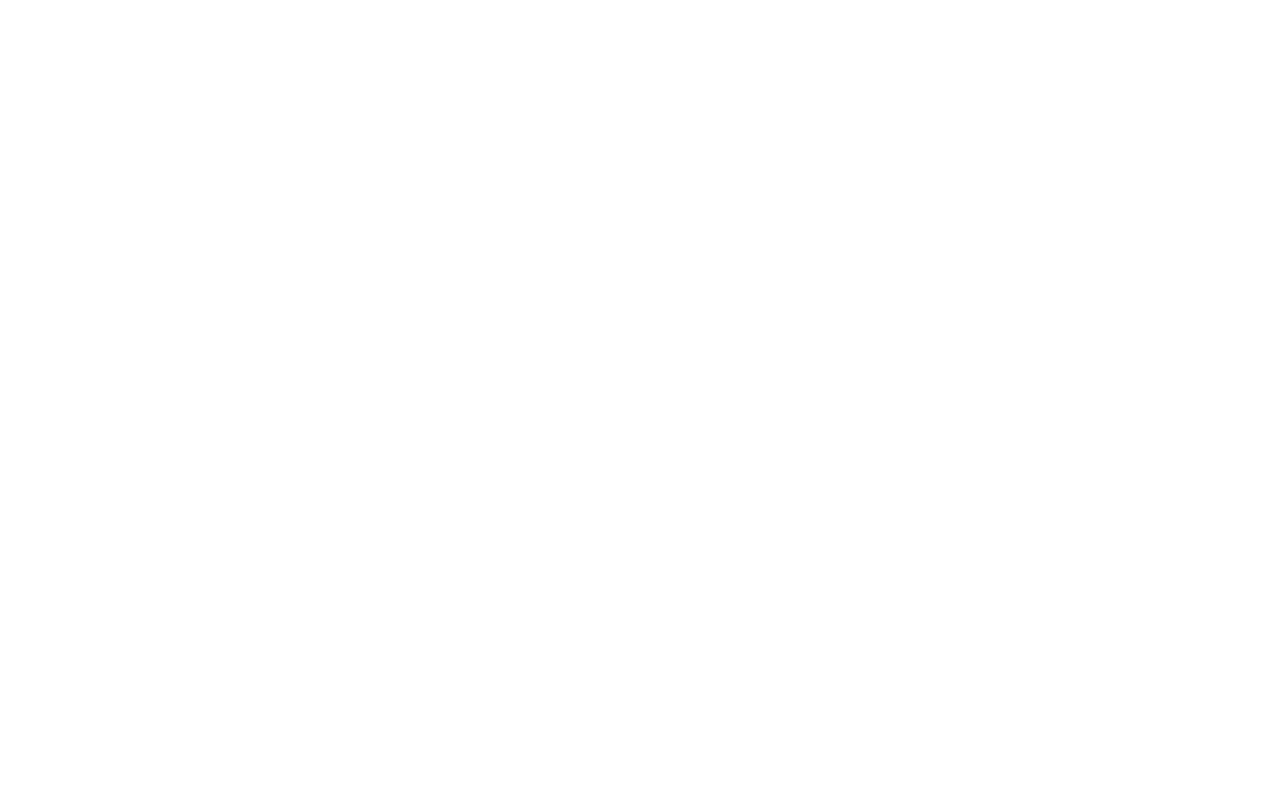
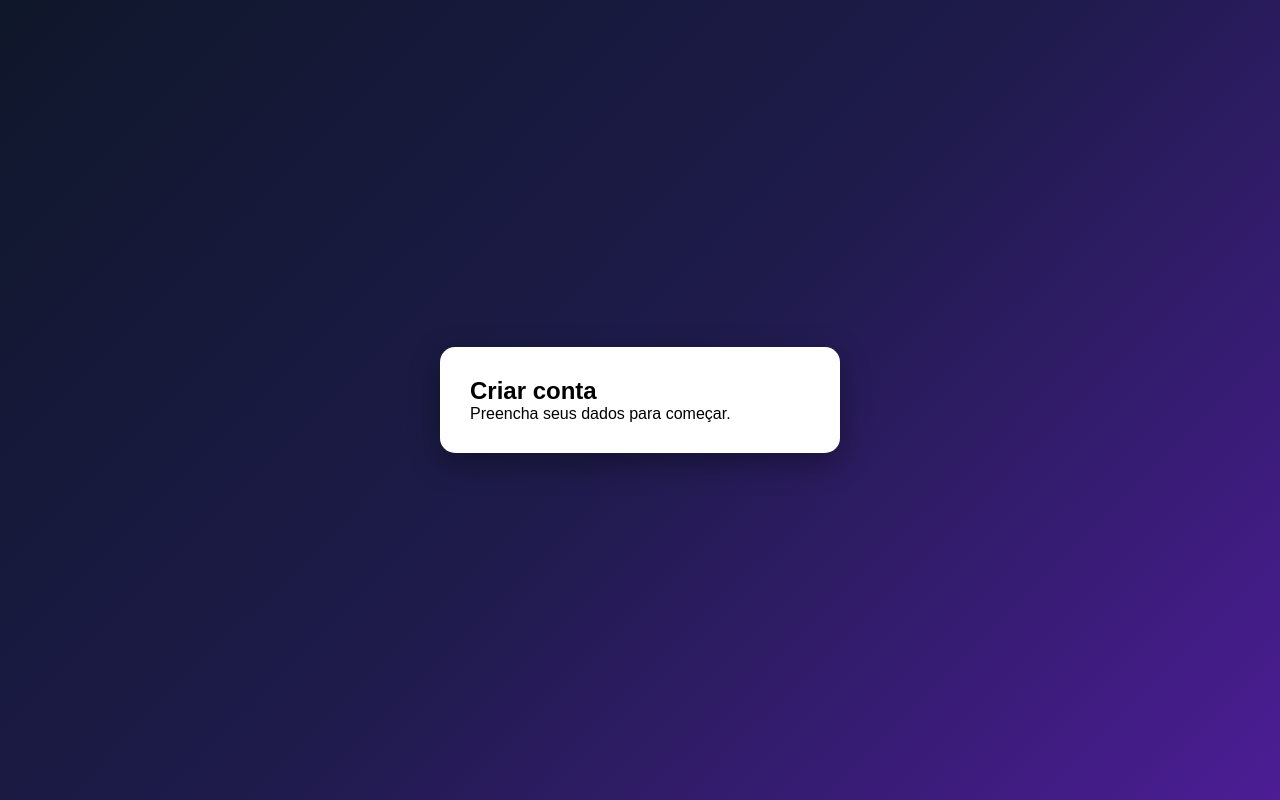
Before and after one commit to caioluanmatos/Finance-App, a React (Vite) app: page /cadastro in a window 1280 px wide. Before the commit this address had no page. Built offline with nearby package versions, Linux system fonts and the light colour scheme.

Commit message:
feat: adiciona tela de cadastro e navegação com React Router

```diff
--- a/src/pages/Cadastro/Cadastro.jsx
+++ b/src/pages/Cadastro/Cadastro.jsx
@@ -0,0 +1,14 @@
+import './Cadastro.css'
+
+function Cadastro() {
+  return (
+    <main>
+      <section>
+        <h1>Criar conta</h1>
+        <p>Preencha seus dados para começar.</p>
+      </section>
+    </main>
+  )
+}
+
+export default Cadastro
--- a/src/pages/Login/Login.jsx
+++ b/src/pages/Login/Login.jsx
@@ -1,6 +1,7 @@
 import './Login.css'
 import { FaUser , FaLock } from 'react-icons/fa'
 import logo from '../../assets/images/Logo/logoapp.png'
+import { Link } from 'react-router-dom'
 
 function Login (){
     return (
@@ -60,7 +61,7 @@ function Login (){
                     <div className="register-link">
                         <p>Não possui uma conta?</p>
 
-                            <a href="#">Criar conta</a>
+                            <Link to="/cadastro">Criar conta</Link>
                     </div>
 
                     <hr />
--- a/src/routes/AppRoutes.jsx
+++ b/src/routes/AppRoutes.jsx
@@ -1,13 +1,14 @@
 import { BrowserRouter, Routes, Route } from 'react-router-dom'
 
 import Login from '../pages/Login/Login'
+import Cadastro from '../pages/Cadastro/Cadastro'
 
 function AppRoutes() {
     return (
         <BrowserRouter>
 
             <Routes>
-
+                <Route path="/cadastro" element={<Cadastro />} />
                 <Route
                     path="/"
                     element={<Login />}
@@ -15,6 +16,7 @@ function AppRoutes() {
 
             </Routes>
 
+
         </BrowserRouter>
     )
 }
```
